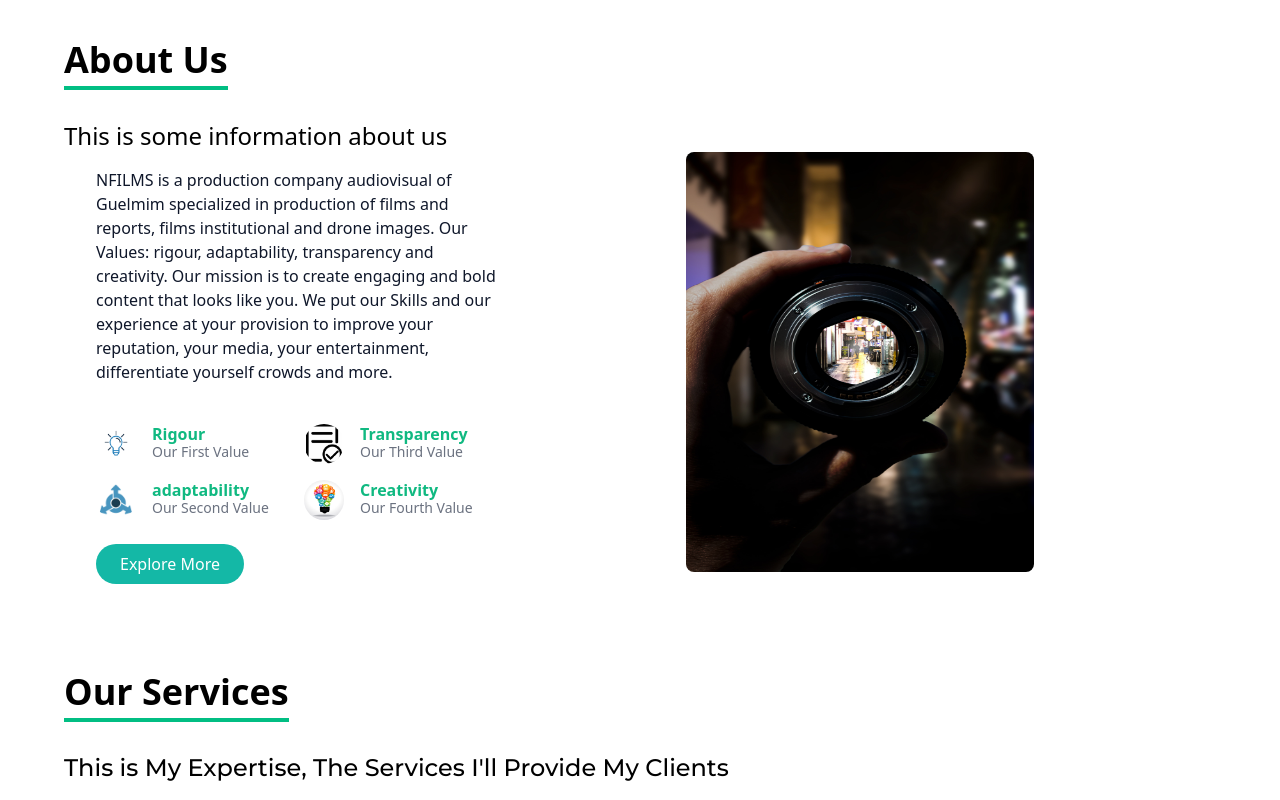
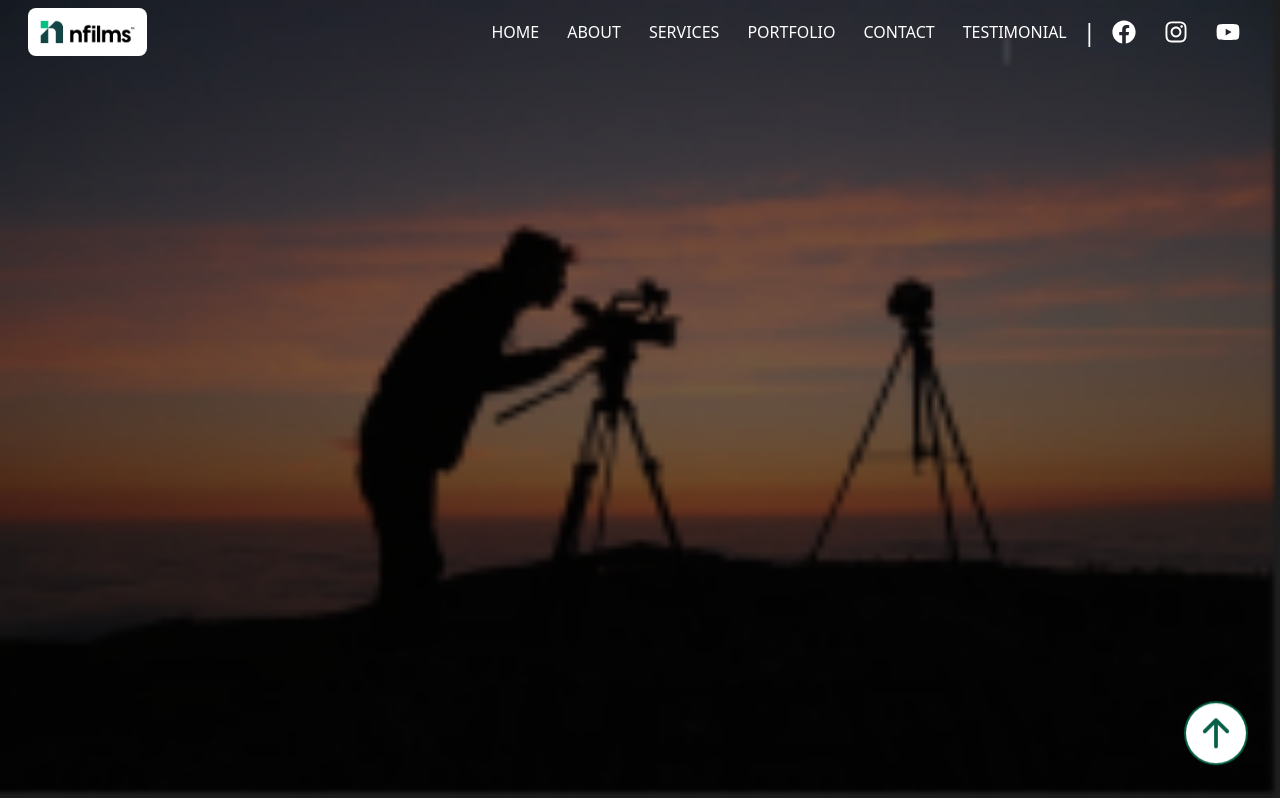
Before and after one commit to zoo-gha/n-films-portfolio, a Next.js app: page / in a window 1280 px wide. Shown: the top 800 px of the page. Built offline with nearby package versions, Linux system fonts and the light colour scheme.

Commit message:
update 1

```diff
--- a/components/About.tsx
+++ b/components/About.tsx
@@ -2,7 +2,7 @@ import { FaFacebook, FaInstagram, FaTwitter } from "react-icons/fa";
 
 export default function About() {
     return (
-        <section className="container mx-auto py-10 px-4 font-mont">
+        <section id="about" className="container mx-auto py-10 px-4 font-mont ">
             <div className="max-w-6xl mx-auto flex flex-col gap-10 px-4 lg:px-0">
                 <span
                     className="text-black text-4xl font-black self-start
@@ -64,7 +64,7 @@ export default function About() {
                         <img className="w-[260px] h-[390px] before:left-[25%] drop-shadow-2xl rounded-lg  object-cover " src="/a6.jpg" alt="us" />
                     </div>
 
-    </div>*/}
+                </div>*/}
                     <div className="sm:[300px] md:w-[350px] lg:w-[380px] h-[420px] bg-transparent cursor-pointer group perspertive px-4">
                         <div className="relative preserve-3d group-hover:my-rotate-y-180 w-full h-full duration-1000">
                             <div className="absolute backface-hidden w-full h-full">
--- a/components/ContactUs.tsx
+++ b/components/ContactUs.tsx
@@ -30,7 +30,7 @@ const infoData = [
 
 function ContactUs() {
   return (
-    <div className="w-full overflow-hidden py-[8rem] services">
+    <div id="contact" className="w-full overflow-hidden py-[8rem] services">
       <div className="max-w-6xl mx-auto flex flex-col gap-10 px-4 lg:px-0">
         <span
           className="text-black text-4xl font-black self-start
--- /dev/null
+++ b/components/HomeSection.tsx
@@ -0,0 +1,9 @@
+
+
+export default function HomeSection() {
+    return (
+        <section id="home" className="min-h-screen ">
+            <img className="object-contain w-full mb-4" src="/herosection.PNG" alt="" />
+        </section>
+    )
+}
--- /dev/null
+++ b/components/Navbar.tsx
@@ -0,0 +1,76 @@
+import Link from "next/link"
+import { useState, useEffect } from "react";
+import { FaFacebook, FaInstagram, FaYoutube } from "react-icons/fa";
+import { BiMenu } from "react-icons/bi";
+import { AiOutlineClose } from "react-icons/ai";
+
+export default function Navbar() {
+    const [sticky, setSticky] = useState(true);
+    const [open, setOpen] = useState(false);
+    const menuLinks:any = [
+        { name : "HOME", link : "#home" },
+        { name : "ABOUT", link : "#about" },
+        { name : "SERVICES", link : "#services" },
+        { name : "PORTFOLIO", link : "#portfolio" },
+        { name : "CONTACT", link : "#contact" },
+        { name : "TESTIMONIAL", link : "#testemonials" }
+    ];
+    useEffect(()=>{
+        window.addEventListener("scroll", ()=>{
+            const nav = document.querySelector('nav');
+            window.scrollY > 0 ? setSticky(true) : setSticky(false)
+        })
+    }, []);
+    return (
+        <nav className={`fixed w-full left-0 top-0 z-[999] ${sticky ? 'md:bg-white shadow-xl text-gray-900' : 'text-white' }`}>
+            <div className="flex items-center justify-between">
+                <div className="mx-7">
+                    <Link href={"/"}>
+                        <img className="w-30 h-12 cursor-pointer rounded-lg " src="/n-films.png" alt="" />
+                    </Link>
+                </div>
+                <div className={`{${sticky ? 'md:bg-white/0 ' : 'bg-none text-white'}  text-gray-700 lg:block hidden px-7 py-4 font-medium bg-none`}>
+                    <ul className="flex items-center gap-1 text-md">
+                        {
+                            menuLinks?.map((menu:any,i:number)=>(
+                                <li key={i} className="px-3 hover:text-emerald-500">
+                                    <a href={menu.link}>{menu.name}</a>
+                                </li>
+                            ))
+                        }
+                        <li className="text-2xl hover:text-emerald-500 cursor-pointer">|</li>
+                        <li className="px-3 hover:text-emerald-500"><FaFacebook className="text-2xl cursor-pointer"/></li>
+                        <li className="px-3 hover:text-emerald-500"><FaInstagram className="text-2xl cursor-pointer  "/></li>
+                    <li className="px-3 hover:text-emerald-500"><FaYoutube className="text-2xl cursor-pointer "/></li>
+                    </ul>
+                </div>
+                <div onClick={() => setOpen(!open)}  className={`z-[999] mx-8 ${
+                        open ? "text-gray-900" : "text-black"
+                    } lg:hidden `}>
+                    {open ?  <AiOutlineClose  className="text-4xl text-red-700"/> : <BiMenu className="text-5xl"/>}
+                </div>
+                <div className={`lg:hidden text-gray-900 absolute w-2/3 h-screen px-7 py-2 font-medium bg-white top-0 duration-300 ${
+                    open ? "right-0" : "right-[-100%]"
+                }`}
+                    >
+                    <ul className="flex flex-col justify-center h-full gap-10 py-2 text-lg">
+                        {menuLinks?.map((menu:any, i: number) => (
+                        <li
+                            onClick={() => setOpen(false)}
+                            key={i}
+                            className="px-4 hover:text-cyan-600"
+                        >
+                            <a href={menu.link}>{menu.name}</a>
+                        </li>
+                        ))}
+                        <li className="flex gap-4 text-3xl cursor-pointer text-gray-700">
+                            <FaFacebook />
+                            <FaInstagram />
+                            <FaYoutube />
+                        </li>
+                    </ul>
+                </div>
+            </div>
+        </nav>
+    )
+}
--- a/components/Portfolio.tsx
+++ b/components/Portfolio.tsx
@@ -52,7 +52,7 @@ const travaux_data = [
 import ModalsPortfolio from "./ModalsPortfolio";
 export default function Portfolio() {
   return (
-    <section className="font-mont text-black w-full h-full overflow-hidden py-12">
+    <section id="portfolio" className="font-mont text-black w-full h-full overflow-hidden py-12">
       <div className="max-w-6xl mx-auto flex flex-col gap-10 px-4 lg:px-0">
       <span
           className="text-black text-4xl font-black self-start
--- a/components/Services.tsx
+++ b/components/Services.tsx
@@ -101,7 +101,7 @@ const services = [
 
 function Services() {
   return (
-    <div className="bg-[#ffffff] w-full h-full overflow-hidden py-12">
+    <div id="services" className="bg-[#ffffff] w-full h-full overflow-hidden py-12">
       <div className="max-w-6xl mx-auto flex flex-col gap-10 px-4 lg:px-0">
         <span
           className="text-black text-4xl font-black self-start
--- a/components/Testimonials.tsx
+++ b/components/Testimonials.tsx
@@ -113,7 +113,7 @@ export default function Testimonials() {
         }
     }
     return (
-        <section className="font-mont text-black -z-1">
+        <section id="testemonials" className="font-mont text-black -z-1">
 
             <div className="max-w-6xl mx-auto flex flex-col gap-10 px-4 lg:px-0">
 
--- /dev/null
+++ b/components/Top.tsx
@@ -0,0 +1,20 @@
+import Link from "next/link"
+import { useEffect, useState } from "react";
+import { BsFillArrowUpCircleFill } from "react-icons/bs";
+
+export default function Top() {
+    const [show, setShow] = useState(false);
+    useEffect(()=>{
+        window.addEventListener("scroll", ()=>{
+            const nav = document.querySelector('section');
+            window.scrollY > 0 ? setShow(true) : null
+        })
+    }, [])
+    return (
+        <section className={`${show ? 'visible' : 'hidden'} fixed bottom-5 sm:right-8 right-5 z-[999] cursor-pointer text-white text-6xl bg-emerald-800 rounded-full w-16 h-16 flex items-center justify-center animate-bounce`}>
+            <Link href={"/"}>
+                <BsFillArrowUpCircleFill />
+            </Link>
+        </section>
+    )
+}
--- a/pages/index.tsx
+++ b/pages/index.tsx
@@ -7,6 +7,9 @@ import Portfolio from "@/components/Portfolio";
 import FooterSection from "@/components/FooterSection";
 import Services from "@/components/Services";
 import ContactUs from "@/components/ContactUs";
+import HomeSection from "@/components/HomeSection";
+import Navbar from "@/components/Navbar";
+import Top from "@/components/Top";
 
 export default function Home() {
   return (
@@ -18,7 +21,10 @@ export default function Home() {
         <link rel="icon" href="/favicon.ico" />
 
       </Head>
-      <main className="-z-1">
+      <main className="">
+        <Navbar />
+        <HomeSection />
+        <Top />
         <About />
         <Services />
         <Portfolio />
```
Also changed, not shown: public/herosection.PNG (added).
